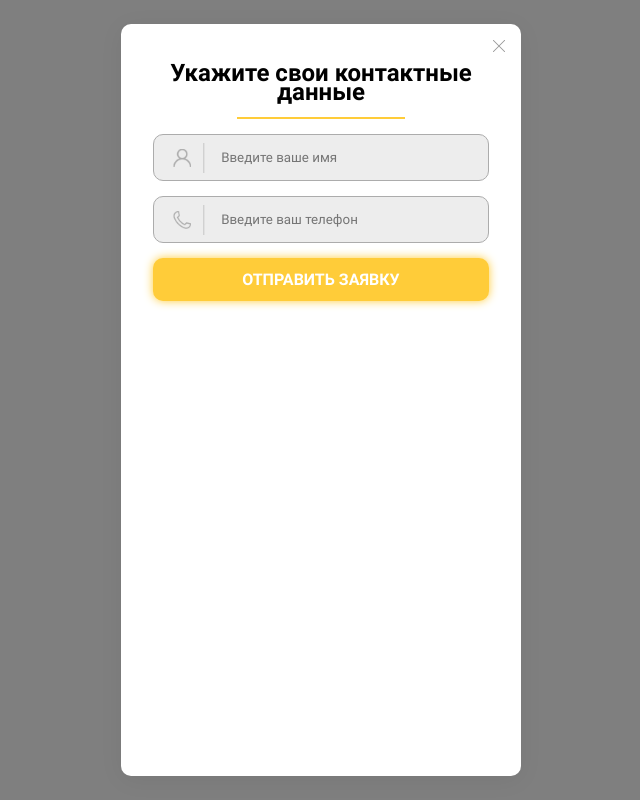
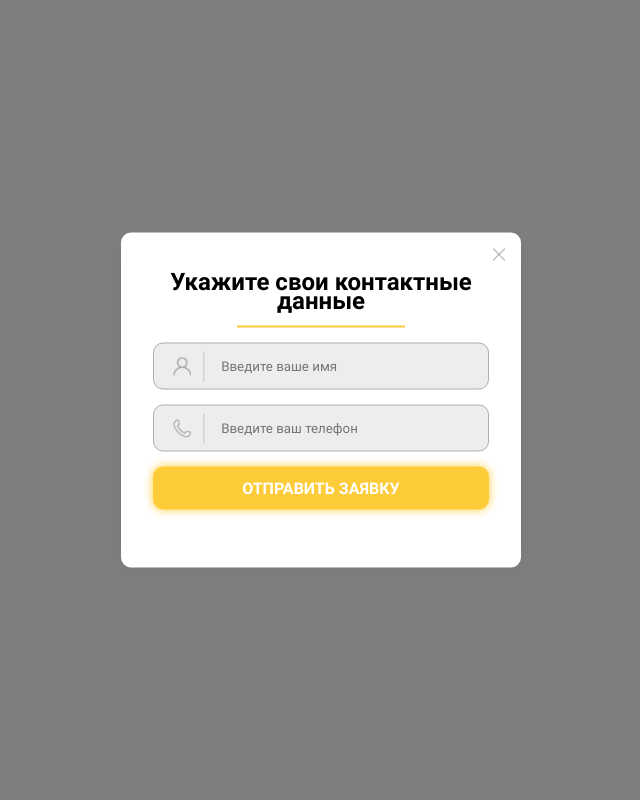
Before and after one commit to aisalkyn4160/popup-form, a plain HTML site: page index.html in a window 1280 px wide. Shown: the whole page, without its empty margins (319-959 px from the left). Drawn offline with Linux system fonts and the light colour scheme; files whose address does not match are found by name.

Commit message:
5 commit

```diff
--- a/css/popup-form-style.css
+++ b/css/popup-form-style.css
@@ -87,7 +87,7 @@ body{
    }*/
    .popup__form{
    	height: 94%;
-   	min-height: 335px;
+   	max-height: 335px;
    }
 
 }
```
